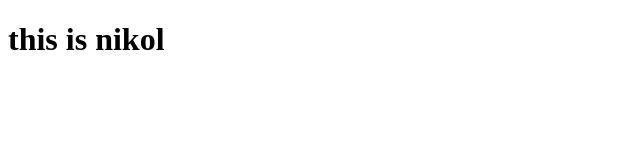
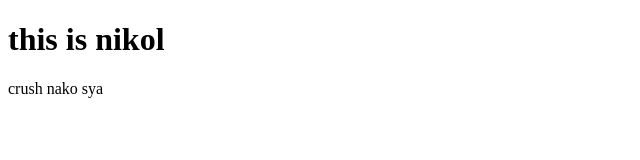
Before and after one commit to christian-av/nikol-repo, a plain HTML site: page index.html in a window 1280 px wide. Shown: the whole page, without its empty margins (0-640 px from the left). Drawn offline with Linux system fonts and the light colour scheme.

Commit message:
added commit

```diff
--- a/index.html
+++ b/index.html
@@ -7,5 +7,6 @@
 </head>
 <body>
     <h1>this is nikol</h1>
+    <p>crush nako sya</p>
 </body>
 </html>
```
